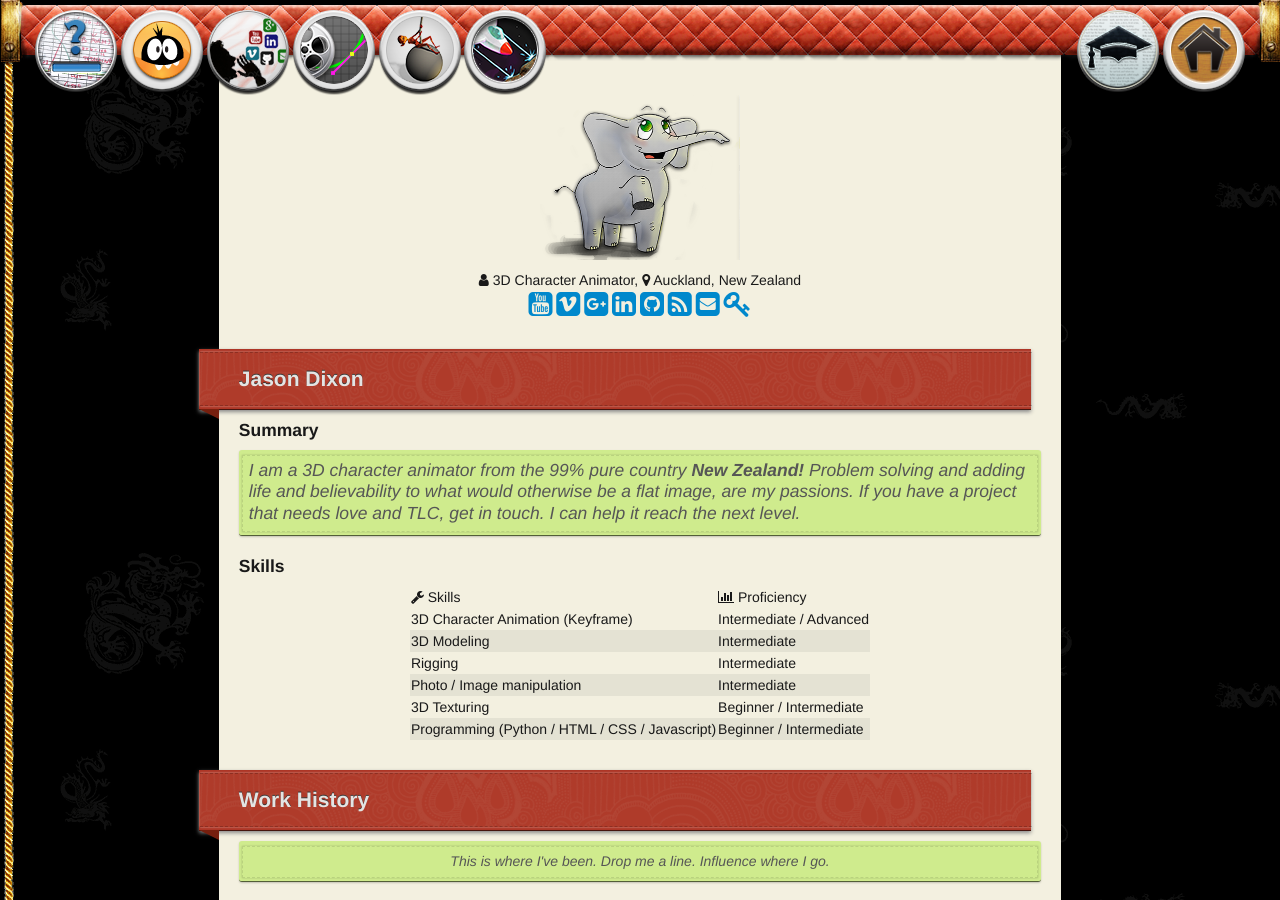
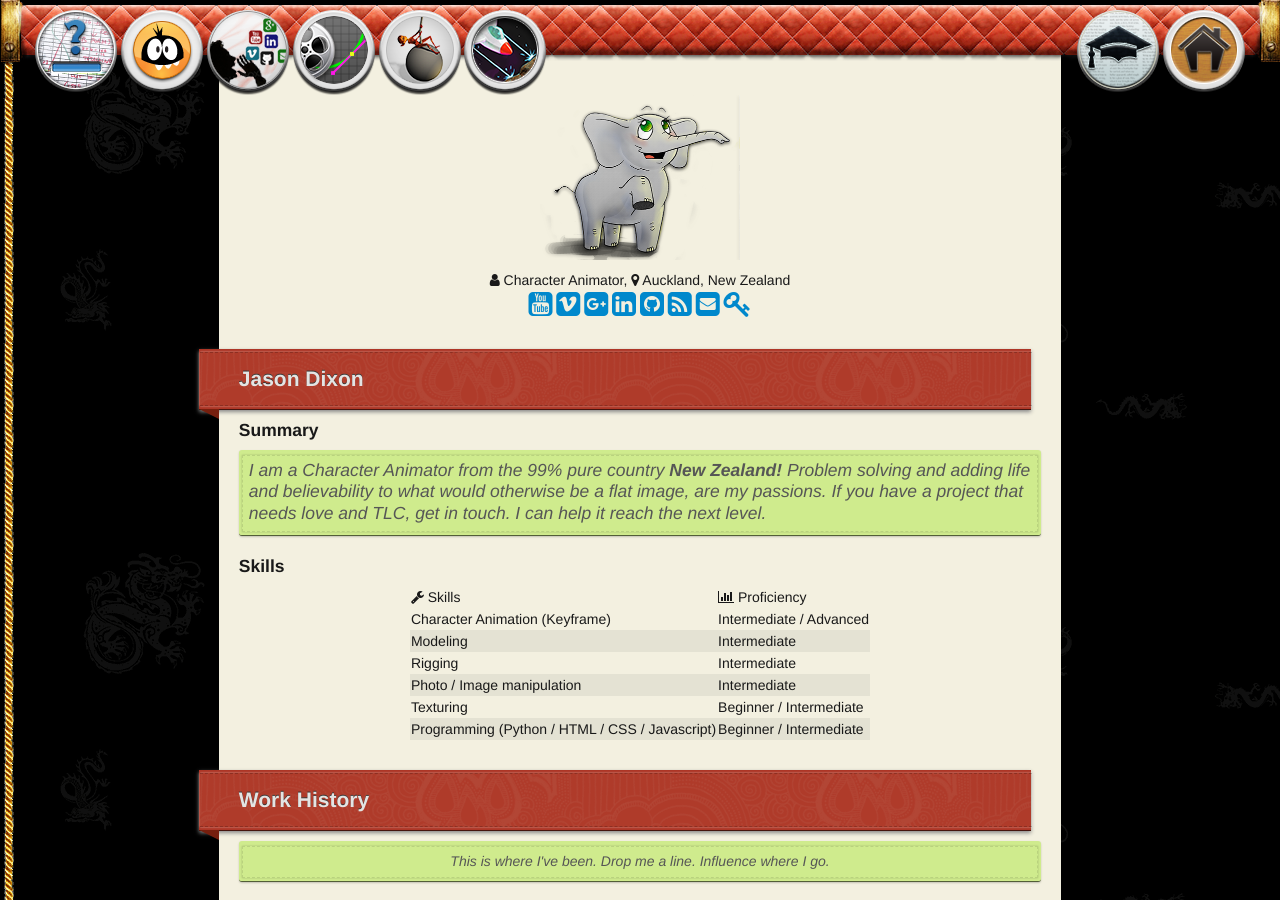
Before and after one commit to internetimagery/internetimagery.github.io, a Jekyll site: the page built from reel/cv/index.md, in a window 1280 px wide and 900 px high. Built offline with Jekyll 4.4.1, drawn with Linux system fonts in a browser that asks for light colours; nearby versions of some CDN libraries; some web fonts are replaced.

Commit message:
removed 3D references

```diff
--- a/reel/cv/index.md
+++ b/reel/cv/index.md
@@ -6,7 +6,7 @@ title: Resume
 <img class="centered-block" src="/img/posts/mint-transparent.png" width="200px">
 
 <div class="centered">
-    <i class="fa fa-user"></i> 3D Character Animator, <i class="fa fa-map-marker"></i> Auckland, New Zealand<br/>
+    <i class="fa fa-user"></i> Character Animator, <i class="fa fa-map-marker"></i> Auckland, New Zealand<br/>
     {% include social.html %}
 </div>
 
@@ -14,7 +14,7 @@ title: Resume
 
 #### Summary
 
->I am a 3D character animator from the _99% pure_ country __New Zealand!__ Problem solving and adding life and believability to what would otherwise be a flat image, are my passions. If you have a project that needs love and TLC, get in touch. I can help it reach the next level.
+>I am a Character Animator from the _99% pure_ country __New Zealand!__ Problem solving and adding life and believability to what would otherwise be a flat image, are my passions. If you have a project that needs love and TLC, get in touch. I can help it reach the next level.
 
 #### Skills
 
@@ -32,7 +32,7 @@ title: Resume
     <tbody>
         <tr>
             <td>
-                3D Character Animation (Keyframe)
+                Character Animation (Keyframe)
             </td>
             <td>
                 Intermediate / Advanced
@@ -40,7 +40,7 @@ title: Resume
         </tr>
         <tr>
             <td>
-                3D Modeling
+                Modeling
             </td>
             <td>
                 Intermediate
@@ -64,7 +64,7 @@ title: Resume
         </tr>
         <tr>
             <td>
-                3D Texturing
+                Texturing
             </td>
             <td>
                 Beginner / Intermediate
```
